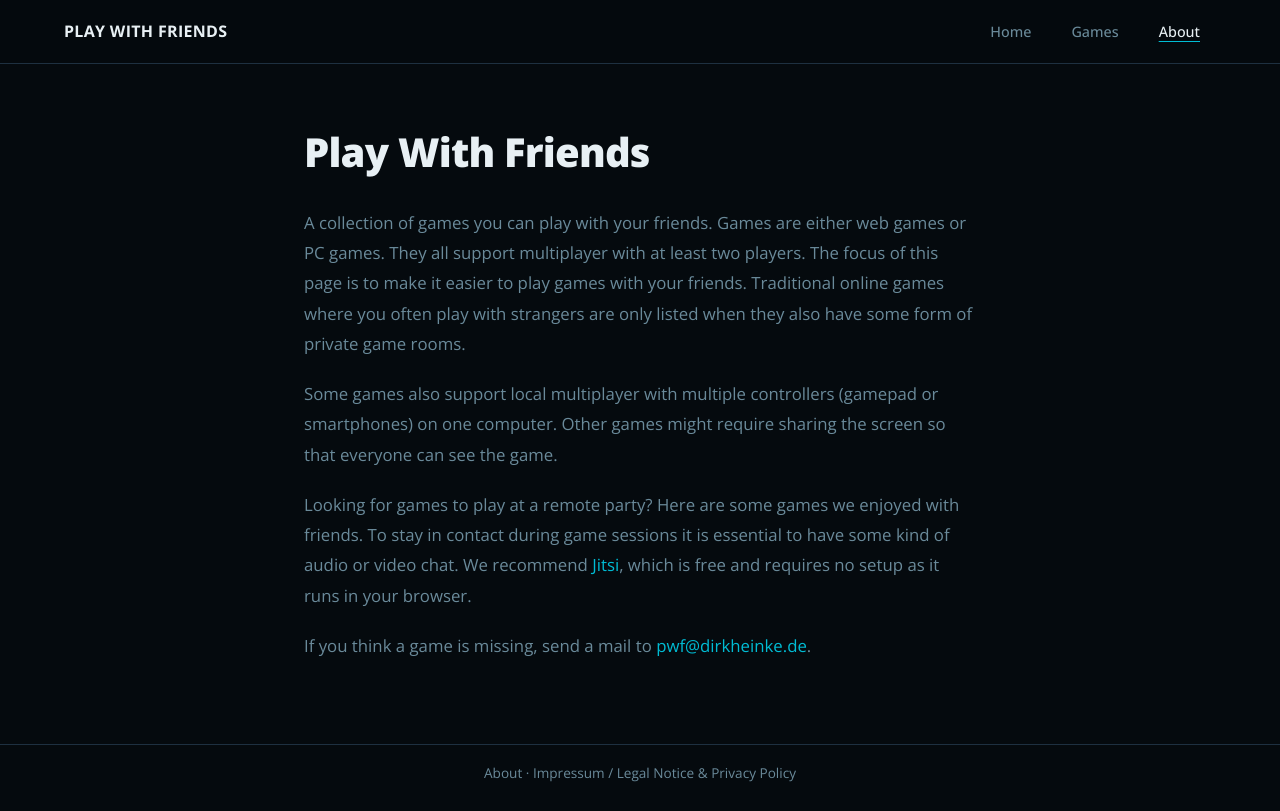
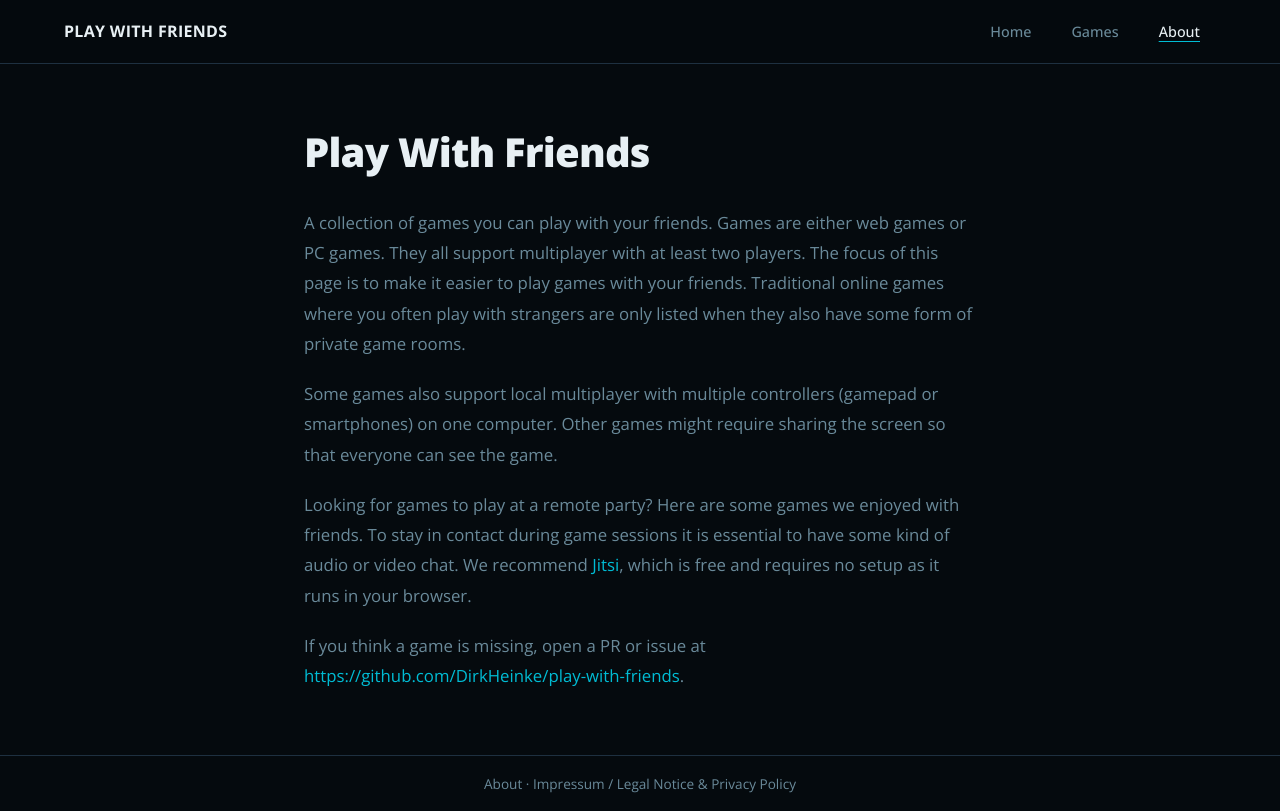
Before and after one commit to DirkHeinke/play-with-friends, an Angular app: page /about in a window 1280 px wide. Built offline with nearby package versions, Linux system fonts and the light colour scheme.

Commit message:
Update text

```diff
--- a/src/app/pages/about/about.component.html
+++ b/src/app/pages/about/about.component.html
@@ -22,8 +22,8 @@
     </p>
 
     <p>
-      If you think a game is missing, send a mail to
-      <a href="mailto:pwf&#64;dirkheinke.de">pwf&#64;dirkheinke.de</a>.
+      If you think a game is missing, open a PR or issue at <a href="https://github.com/DirkHeinke/play-with-friends"
+        target="_blank" rel="noopener">https://github.com/DirkHeinke/play-with-friends</a>.
     </p>
   </div>
 </div>
--- a/src/app/pages/imprint/imprint.component.html
+++ b/src/app/pages/imprint/imprint.component.html
@@ -5,7 +5,7 @@
     <p>Verantwortlich nach § 5 TMG / Responsible according to § 5 TMG</p>
     <address>
       Dirk Heinke<br>
-      Lindenberg 22<br>
+      Arnikaweg 24<br>
       98693 Ilmenau<br>
       E-Mail: <a href="mailto:dirkheinke+pwf&#64;gmail.com">dirkheinke+pwf&#64;gmail.com</a>
     </address>
```
